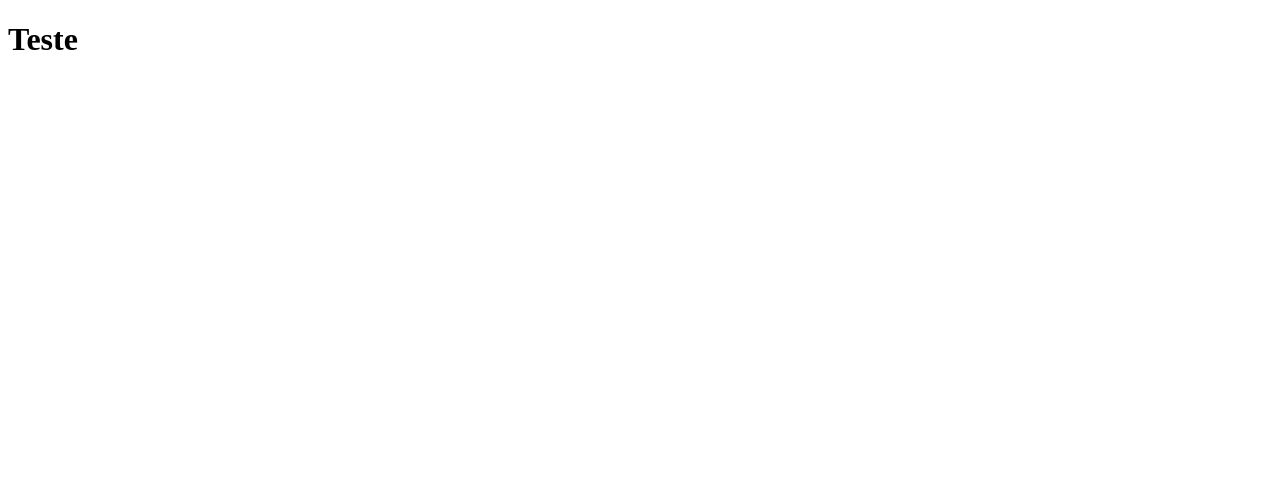
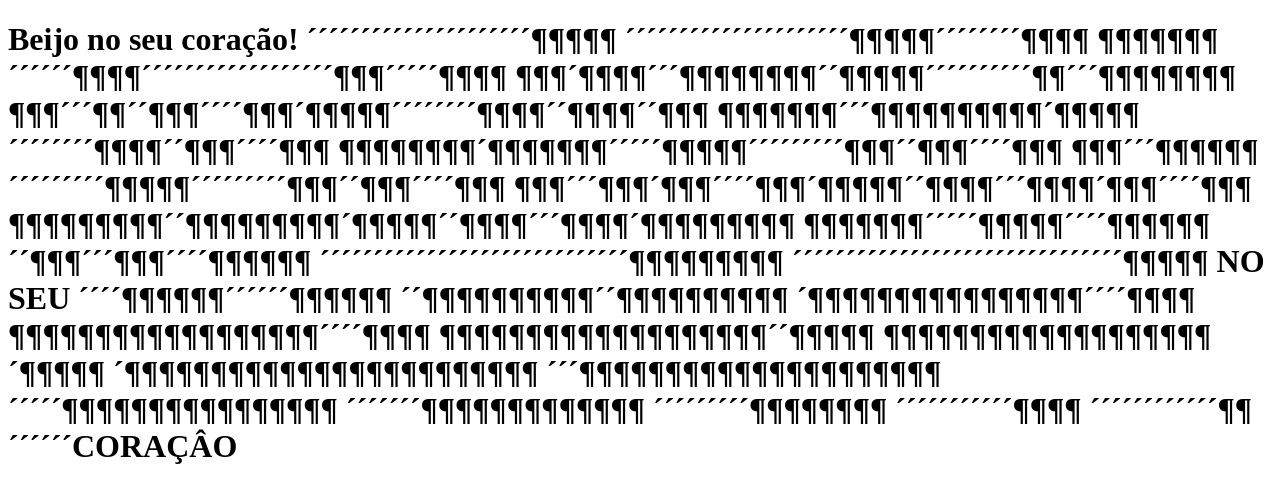
Before and after one commit to Vinicius-FreireCod/from-BA-to-DEV, a Next.js app: page / in a window 1280 px wide. Shown: the top 502 px of the page. Built offline with nearby package versions, Linux system fonts and the light colour scheme.

Commit message:
Mensagem

```diff
--- a/pages/index.js
+++ b/pages/index.js
@@ -1,5 +1,36 @@
 function Home() {
-    return <h1>Teste</h1>
+    return <h1>
+Beijo no seu coração!
+´´´´´´´´´´´´´´´´´´´´´¶¶¶¶¶
+´´´´´´´´´´´´´´´´´´´´´¶¶¶¶¶´´´´´´´´¶¶¶¶
+¶¶¶¶¶¶¶´´´´´´¶¶¶¶´´´´´´´´´´´´´´´´´´¶¶¶´´´´´¶¶¶¶
+¶¶¶´¶¶¶¶´´´¶¶¶¶¶¶¶¶´´¶¶¶¶¶´´´´´´´´´´¶¶´´´¶¶¶¶¶¶¶¶
+¶¶¶´´´¶¶´´¶¶¶´´´´¶¶¶´¶¶¶¶¶´´´´´´´´¶¶¶¶´´¶¶¶¶´´¶¶¶
+¶¶¶¶¶¶¶´´´¶¶¶¶¶¶¶¶¶¶´¶¶¶¶¶´´´´´´´´¶¶¶¶´´¶¶¶´´´´¶¶¶
+¶¶¶¶¶¶¶¶´¶¶¶¶¶¶¶´´´´´¶¶¶¶¶´´´´´´´´´¶¶¶´´¶¶¶´´´´¶¶¶
+¶¶¶´´´¶¶¶¶¶¶´´´´´´´´´¶¶¶¶¶´´´´´´´´´¶¶¶´´¶¶¶´´´´¶¶¶
+¶¶¶´´´¶¶¶´¶¶¶´´´´¶¶¶´¶¶¶¶¶´´¶¶¶¶´´´¶¶¶¶´¶¶¶´´´´¶¶¶
+¶¶¶¶¶¶¶¶¶´´¶¶¶¶¶¶¶¶¶´¶¶¶¶¶´´¶¶¶¶´´´¶¶¶¶´¶¶¶¶¶¶¶¶¶
+¶¶¶¶¶¶¶´´´´´¶¶¶¶¶´´´´¶¶¶¶¶¶´´¶¶¶´´´¶¶¶´´´´¶¶¶¶¶¶
+´´´´´´´´´´´´´´´´´´´´´´´´´´´´´¶¶¶¶¶¶¶¶¶
+´´´´´´´´´´´´´´´´´´´´´´´´´´´´´´´¶¶¶¶¶
+NO SEU
+
+´´´´¶¶¶¶¶¶´´´´´´¶¶¶¶¶¶
+´´¶¶¶¶¶¶¶¶¶¶´´¶¶¶¶¶¶¶¶¶¶
+´¶¶¶¶¶¶¶¶¶¶¶¶¶¶¶¶´´´´¶¶¶¶
+¶¶¶¶¶¶¶¶¶¶¶¶¶¶¶¶¶¶´´´´¶¶¶¶
+¶¶¶¶¶¶¶¶¶¶¶¶¶¶¶¶¶¶¶´´¶¶¶¶¶
+¶¶¶¶¶¶¶¶¶¶¶¶¶¶¶¶¶¶¶ ´¶¶¶¶¶
+´¶¶¶¶¶¶¶¶¶¶¶¶¶¶¶¶¶¶¶¶¶¶¶¶
+´´´¶¶¶¶¶¶¶¶¶¶¶¶¶¶¶¶¶¶¶¶¶
+´´´´´¶¶¶¶¶¶¶¶¶¶¶¶¶¶¶¶
+´´´´´´´¶¶¶¶¶¶¶¶¶¶¶¶¶
+´´´´´´´´´¶¶¶¶¶¶¶¶
+´´´´´´´´´´´¶¶¶¶
+´´´´´´´´´´´´¶¶´´´´´´CORAÇÂO
+
+    </h1>
 }
 
 export default Home;
```
